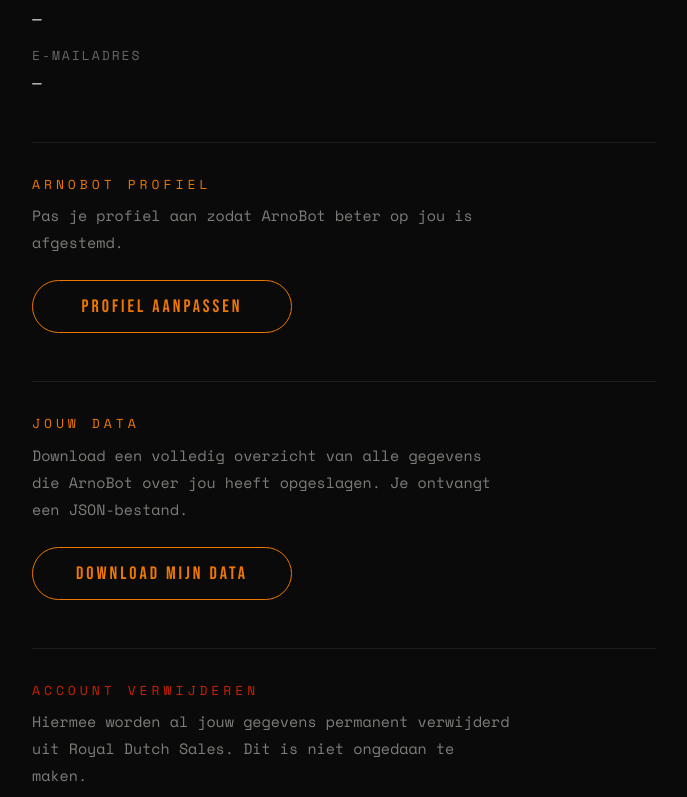
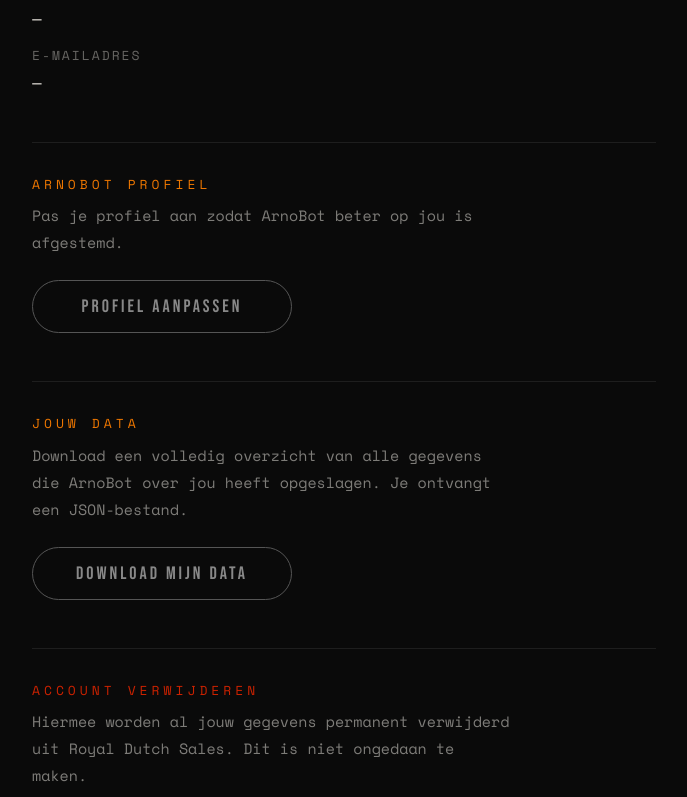
Before and after one commit to arnoceo-ops/arno-blog, a Next.js app: page /bot/account in a window 1280 px wide. Shown: the part 593-1390 px from the top of the page, without its empty margins (296-983 px from the left). Built offline with nearby package versions, Linux system fonts and the light colour scheme; no server answers.

Commit message:
fix: secundaire knoppen lichter (border #555, kleur #888)

```diff
--- a/app/bot/account/page.tsx
+++ b/app/bot/account/page.tsx
@@ -64,7 +64,7 @@ export default function AccountPage() {
   const section: React.CSSProperties = { borderTop: '1px solid #1e1e1e', paddingTop: '32px', marginBottom: '48px' }
   const label: React.CSSProperties = { color: '#EE7700', fontSize: '13px', letterSpacing: '4px', marginBottom: '8px' }
   const body: React.CSSProperties = { color: '#f0ede6', opacity: 0.5, fontSize: '15px', lineHeight: '1.8', maxWidth: 480, marginBottom: '24px' }
-  const btn: React.CSSProperties = { padding: '12px 28px', width: '260px', textAlign: 'center', border: '1px solid #EE7700', background: 'none', color: '#EE7700', fontFamily: "'Bebas Neue', sans-serif", fontSize: '18px', letterSpacing: '3px', cursor: 'pointer', transition: 'all 0.2s', borderRadius: '999px' }
+  const btn: React.CSSProperties = { padding: '12px 28px', width: '260px', textAlign: 'center', border: '1px solid #555', background: 'none', color: '#888', fontFamily: "'Bebas Neue', sans-serif", fontSize: '18px', letterSpacing: '3px', cursor: 'pointer', transition: 'all 0.2s', borderRadius: '999px' }
 
   return (
     <>
@@ -122,7 +122,7 @@ export default function AccountPage() {
           <button
             onClick={handleExport}
             disabled={exporting}
-            style={{ ...btn, borderColor: exporting ? '#333' : '#EE7700', color: exporting ? '#444' : '#EE7700', cursor: exporting ? 'not-allowed' : 'pointer' }}
+            style={{ ...btn, borderColor: exporting ? '#333' : '#555', color: exporting ? '#444' : '#888', cursor: exporting ? 'not-allowed' : 'pointer' }}
           >
             {exporting ? 'EXPORTEREN...' : 'DOWNLOAD MIJN DATA'}
           </button>
--- a/app/bot/coaching/CoachingClient.tsx
+++ b/app/bot/coaching/CoachingClient.tsx
@@ -176,10 +176,10 @@ export default function CoachingClient({ userId }: Props) {
         .generate-btn:hover:not(:disabled) { background: #EE7700; color: #0a0a0a; }
         .generate-btn:disabled { border-color: #333; color: #444; cursor: not-allowed; }
         .pdf-btn {
-          background: none; border: 1px solid #333; cursor: pointer;
+          background: none; border: 1px solid #555; cursor: pointer;
           font-family: 'Bebas Neue', sans-serif;
           font-size: 18px; letter-spacing: 3px;
-          color: #555; padding: 12px 28px; transition: all 0.2s;
+          color: #888; padding: 12px 28px; transition: all 0.2s;
           border-radius: 999px; min-width: 220px;
         }
         .pdf-btn:hover { border-color: #EE7700; color: #EE7700; }
```
